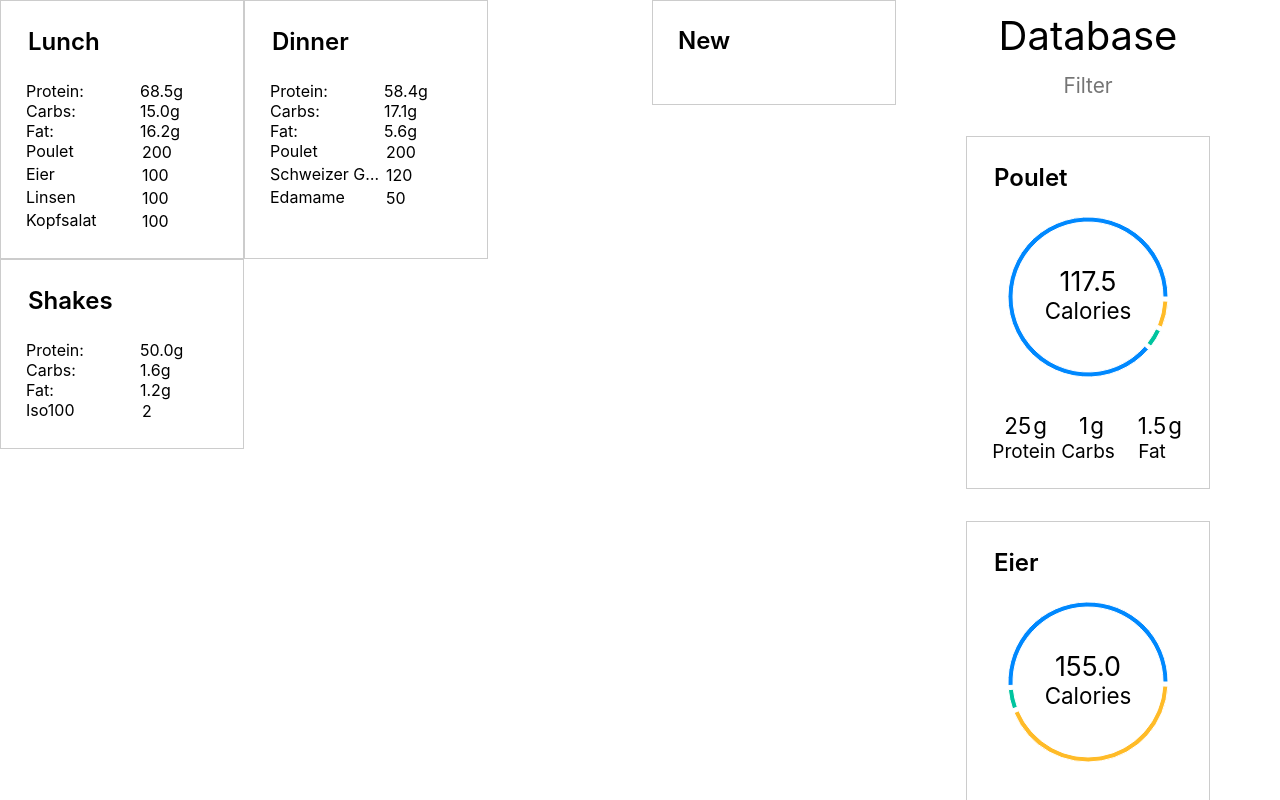
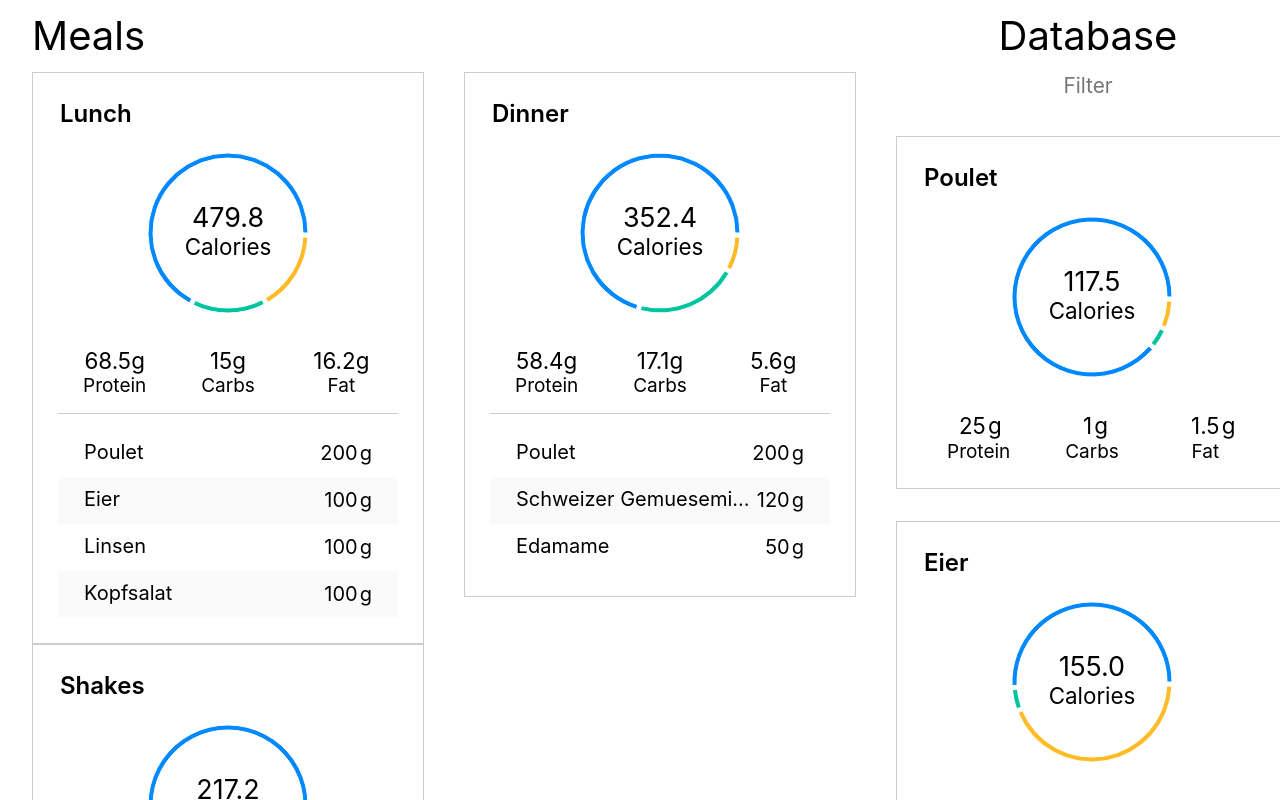
Before and after one commit to nanexo/MealPlanner, a React (Create React App) app: page / in a window 1280 px wide. Built offline with nearby package versions, Linux system fonts and the light colour scheme.

Commit message:
update design of meal cards

```diff
--- a/src/Card.css
+++ b/src/Card.css
@@ -2,8 +2,7 @@
 	display: grid;
 	grid-template-rows: auto 1fr;
 	border: 1px solid #CCC;
-	width: 15vw;
-	/*min-height: 11vw;*/
+	width: 340px;
 	padding: 25px;
 	grid-row-gap: 1.5em;
 }
--- a/src/Entry.css
+++ b/src/Entry.css
@@ -1,6 +1,7 @@
 input {
 	border: none;
 	font: inherit;
+	background-color: inherit;
 }
 
 input.field {
--- a/src/FoodCard.js
+++ /dev/null
@@ -1,32 +0,0 @@
-import React from 'react';
-import Entry from './Entry';
-import CalorieDisplay from './CalorieDisplay';
-import { mealStore } from './MealStore';
-import './FoodCard.css';
-
-function FoodCard(props) {
-	const onMacroChanged = (field, value) => mealStore.updateFood(props.food.id, field, value);
-
-	return (
-		<div className="food-card-wrapper">
-			<div className="food-card-cals-display"><CalorieDisplay data={props.food} size={160} /></div>
-			<div className="food-card-protein-input">
-				<Entry field="protein" value={props.food.protein} appearance="foodentry" autoWidth={true} onValueChanged={onMacroChanged} />
-				<span>g</span>
-			</div>
-			<div className="food-card-protein-label">Protein</div>
-			<div className="food-card-carbs-input">
-				<Entry field="carbs" value={props.food.carbs} appearance="foodentry" autoWidth={true} onValueChanged={onMacroChanged} />
-				<span>g</span>
-			</div>
-			<div className="food-card-carbs-label">Carbs</div>
-			<div className="food-card-fat-input">
-				<Entry field="fat" value={props.food.fat} appearance="foodentry" autoWidth={true} onValueChanged={onMacroChanged} />
-				<span>g</span>
-			</div>
-			<div className="food-card-fat-label">Fat</div>
-		</div>
-	)
-}
-
-export default FoodCard;
--- a/src/FoodDatabase.js
+++ b/src/FoodDatabase.js
@@ -1,7 +1,7 @@
 import React, {useState, useEffect} from 'react';
 import { mealStore } from './MealStore';
 import Card from './Card';
-import FoodCard from './FoodCard';
+import MacrosPanel from './MacrosPanel';
 import Entry from './Entry';
 import './FoodDatabase.css';
 
@@ -22,7 +22,8 @@ function FoodDatabase(props) {
 
 	const cards = filteredFoods.map((food, index) => {
 		const onHeaderChanged = (field, value) => mealStore.updateFood(food.id, 'title', value);
-		return <Card key={food.id} title={food.title} editableTitle={true} onHeaderChanged={onHeaderChanged}><FoodCard food={food} /></Card>
+		const onMacroChanged = (field, value) => mealStore.updateFood(food.id, field, value);
+		return <Card key={food.id} title={food.title} editableTitle={true} onHeaderChanged={onHeaderChanged}><MacrosPanel data={food} onMacroChanged={onMacroChanged} /></Card>
 	});
 
 	const onFilterValueChanged = (field, value) => setFilterText(value);
--- a/src/FoodCard.css
+++ b/src/MacrosPanel.css
@@ -1,4 +1,4 @@
-.food-card-wrapper {
+.macros-panel-wrapper {
 	display: grid;
 	grid-template-columns: 1fr 1fr 1fr;
 	grid-template-rows: 1fr 1.5em auto auto;
@@ -12,33 +12,33 @@
 	font-size: 1.4em;
 }
 
-.food-card-cals-display {
+.macros-panel-cals-display {
 	grid-area: cals-display;
 }
 
-.food-card-protein-input {
+.macros-panel-protein-input {
 	grid-area: protein-input;
 }
 
-.food-card-protein-label {
+.macros-panel-protein-label {
 	grid-area: protein-label;
 	font-size: 0.85em;
 }
 
-.food-card-carbs-input {
+.macros-panel-carbs-input {
 	grid-area: carbs-input;
 }
 
-.food-card-carbs-label {
+.macros-panel-carbs-label {
 	grid-area: carbs-label;
 	font-size: 0.85em;
 }
 
-.food-card-fat-input {
+.macros-panel-fat-input {
 	grid-area: fat-input;
 }
 
-.food-card-fat-label {
+.macros-panel-fat-label {
 	grid-area: fat-label;
 	font-size: 0.85em;
 }
--- /dev/null
+++ b/src/MacrosPanel.js
@@ -0,0 +1,36 @@
+import React from 'react';
+import Entry from './Entry';
+import CalorieDisplay from './CalorieDisplay';
+import './MacrosPanel.css';
+
+function MacrosPanel(props) {
+	const editableMacros = !!props.onMacroChanged;
+
+	const getMacroElement = (macro) => editableMacros ?
+		<Entry field={macro} value={props.data[macro]} appearance="foodentry" autoWidth={true} onValueChanged={props.onMacroChanged} /> :
+		<span>{props.data[macro]}</span>;
+
+	return (
+		<div className="macros-panel-wrapper">
+			<div className="macros-panel-cals-display"><CalorieDisplay data={props.data} size={160} /></div>
+			<div className="macros-panel-protein-input">
+				{getMacroElement('protein')}
+				<span>g</span>
+			</div>
+			<div className="macros-panel-protein-label">Protein</div>
+			<div className="macros-panel-carbs-input">
+				{getMacroElement('carbs')}
+				<span>g</span>
+			</div>
+			<div className="macros-panel-carbs-label">Carbs</div>
+			<div className="macros-panel-fat-input">
+				{getMacroElement('fat')}
+
+				<span>g</span>
+			</div>
+			<div className="macros-panel-fat-label">Fat</div>
+		</div>
+	)
+}
+
+export default MacrosPanel;
--- /dev/null
+++ b/src/MealCard.css
@@ -0,0 +1,37 @@
+.meal-card-wrapper {
+	display: grid;
+	grid-template-rows: [macro-panel] auto [divider] 1px [meal-card-items] 1fr;
+	grid-row-gap: 1em;
+}
+
+.meal-card-macro-panel {
+	grid-row: macro-panel;
+}
+
+.meal-card-divider {
+	grid-row: divider;
+	background: #CCC;
+}
+
+.meal-card-items {
+	grid-row: meal-card-items;
+}
+
+.meal-card-line {
+	display: grid;
+	grid-template-columns: [meal-card-label] 1fr [meal-card-input] auto;
+	font-size: 1.25em;
+	line-height: 2.25em;
+	padding: 0 1.3em;
+}
+.meal-line-odd {
+	background-color: rgba(0, 0, 0, 0.02);
+}
+
+.meal-card-food-label {
+	grid-column: meal-card-label;
+}
+
+.meal-card-food-amount {
+	grid-column: meal-card-input;
+}
--- a/src/MealCard.js
+++ b/src/MealCard.js
@@ -1,25 +1,49 @@
 import React from 'react';
 import Entry from './Entry';
 import Card from './Card';
-import GridContainer from './layout/GridContainer';
-import MealEntryTotals from './MealEntryTotals';
+import MacrosPanel from './MacrosPanel';
+import { mealStore } from './MealStore';
 
-import { mealStore } from './MealStore';
+import './MealCard.css';
 
 
 function MealCard(props) {
 		const mealEntries = props.items.map((mealEntry, index) => {
 			const valueChanged = (field, value) => mealStore.updateMealAmount(props.id, mealEntry.id, value);
 			const foodLabel = mealStore.getFood(mealEntry.foodId).title;
-			return <Entry key={mealEntry.id} value={mealEntry.amount} label={foodLabel} appearance="field" onValueChanged={valueChanged} />;
+			return (
+				<div className={`meal-card-line ${index % 2 === 1 ? 'meal-line-odd' : ''}`}>
+					<span className="meal-card-food-label">{foodLabel}</span>
+					<div className="meal-card-food-amount">
+						<Entry key={mealEntry.id} value={mealEntry.amount} appearance="foodentry" autoWidth onValueChanged={valueChanged} /><span>g</span>
+					</div>
+				</div>
+				);
 		});
+
+		const sumFunc = (name) => {
+			return (agg, item) => {
+				const food = mealStore.getFood(item.foodId);
+				return agg + (food[name] * (item.amount / food.amount));
+			};
+		};
+
+
+		const data = {
+			protein: props.items.reduce(sumFunc('protein'), 0),
+			carbs:  props.items.reduce(sumFunc('carbs'), 0),
+			fat:  props.items.reduce(sumFunc('fat'), 0)
+		};
 
 		return (
 			<Card title={props.title} editableTitle={true}>
-				<GridContainer columns="1fr auto">
-					<MealEntryTotals items={props.items} />
-					{mealEntries}
-				</GridContainer>
+				<div className="meal-card-wrapper">
+					<div className="meal-card-macro-panel"><MacrosPanel data={data} /></div>
+					<div className="meal-card-divider"></div>
+					<div className="meal-card-items">
+						{mealEntries}
+					</div>
+				</div>
 			</Card>
 		);
 }
--- a/src/MealContainer.css
+++ b/src/MealContainer.css
@@ -1,4 +1,19 @@
 .meal-container {
-	display: flex;
-	flex-wrap: wrap;
+	display: grid;
+	grid-template-rows: [meal-container-title] auto [meal-container-list] 1fr;
+	height: 100vh;
+	padding-left: 2em;
 }
+
+.meal-container-title {
+	grid-row: meal-container-title;
+	font-size: 2.5em;
+	line-height: 1.8em;
+}
+
+.meal-container-list {
+	display: grid;
+	grid-template-columns: repeat(auto-fit, minmax(340px, 1fr));
+	overflow: auto;
+	align-items: flex-start;
+}
--- a/src/MealContainer.js
+++ b/src/MealContainer.js
@@ -1,7 +1,5 @@
 import React, { useState, useEffect } from 'react';
 import MealCard from './MealCard';
-import Card from './Card';
-import DockContainer from './layout/DockContainer';
 import { mealStore } from './MealStore';
 import './MealContainer.css';
 
@@ -15,16 +13,12 @@ function MealContainer(props) {
 	}, []);
 
 	const mealCards = state.meals.map((meal, index) => <MealCard key={meal.id} title={meal.title} id={meal.id} items={meal.meals} />)
-	const mealContainer = <div className="meal-container">{mealCards}</div>;
 
-	const onNewClickHandler = () => mealStore.addMeal();
-
-	const newMealCard = <Card title="New" onClickHandler={onNewClickHandler} />
 	return (
-		<DockContainer
-			left={mealContainer}
-			center={newMealCard}
-			/>
+		<div className="meal-container">
+			<div className="meal-container-title">Meals</div>
+			<div className="meal-container-list">{mealCards}</div>
+		</div>
 	);
 }
 
--- a/src/MealEntryTotals.js
+++ /dev/null
@@ -1,25 +0,0 @@
-import React from 'react';
-import { mealStore } from './MealStore';
-
-function MealEntryTotals(props) {
-	const sumFunc = function(name) {
-		return function(agg, item) {
-			const food = mealStore.getFood(item.foodId);
-			return agg + (food[name] * (item.amount / food.amount));
-		};
-	};
-
-	const proteinTotals = props.items.reduce(sumFunc('protein'), 0);
-	const carbTotals = props.items.reduce(sumFunc('carbs'), 0);
-	const fatTotals = props.items.reduce(sumFunc('fat'), 0);
-
-	return (
-		<>
-			<span>Protein:</span><span>{proteinTotals.toFixed(1)}g</span>
-			<span>Carbs:</span><span>{carbTotals.toFixed(1)}g</span>
-			<span>Fat:</span><span>{fatTotals.toFixed(1)}g</span>
-		</>
-	);
-}
-
-export default MealEntryTotals;
```
Also changed, not shown: src/SettingsPanel.js (deleted).
